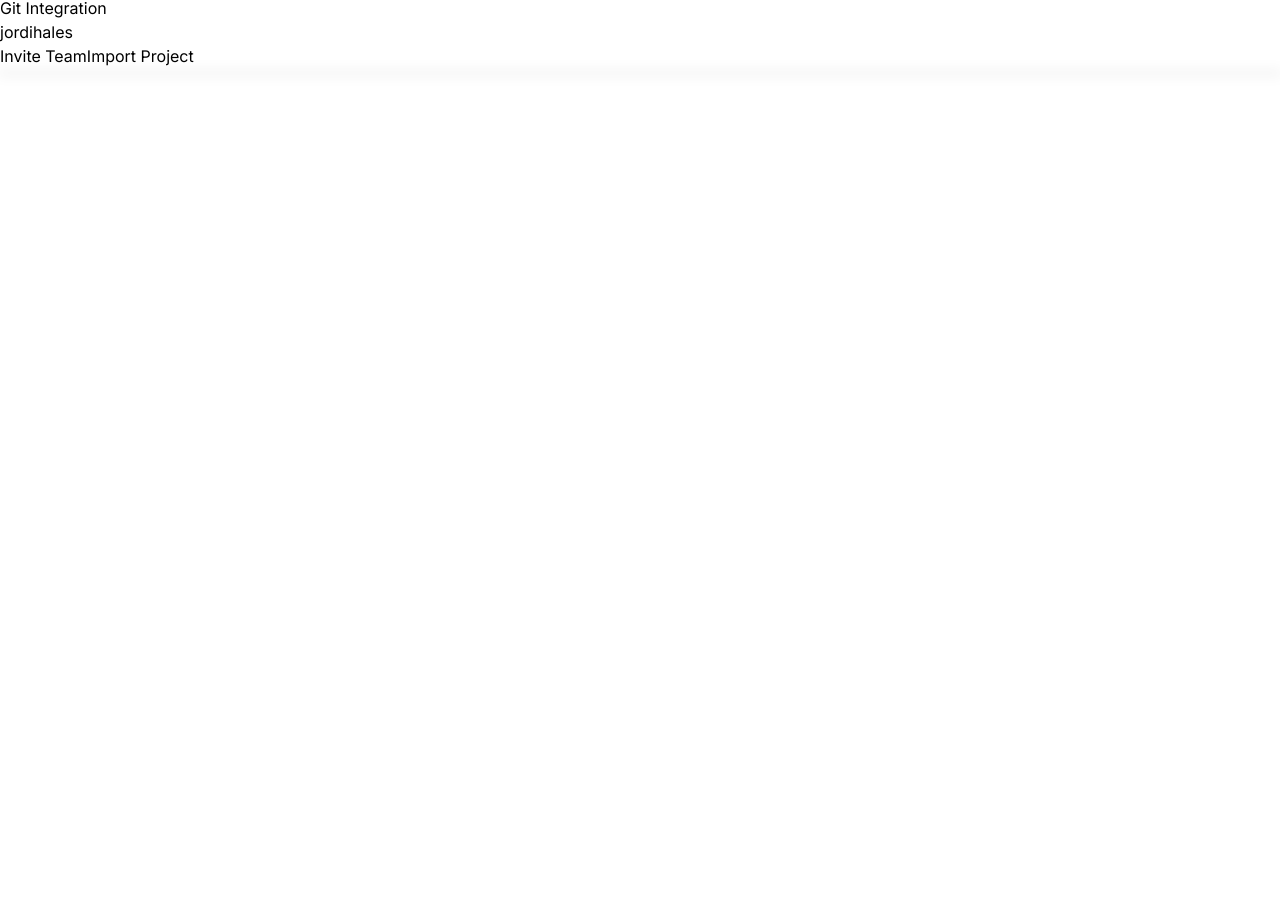
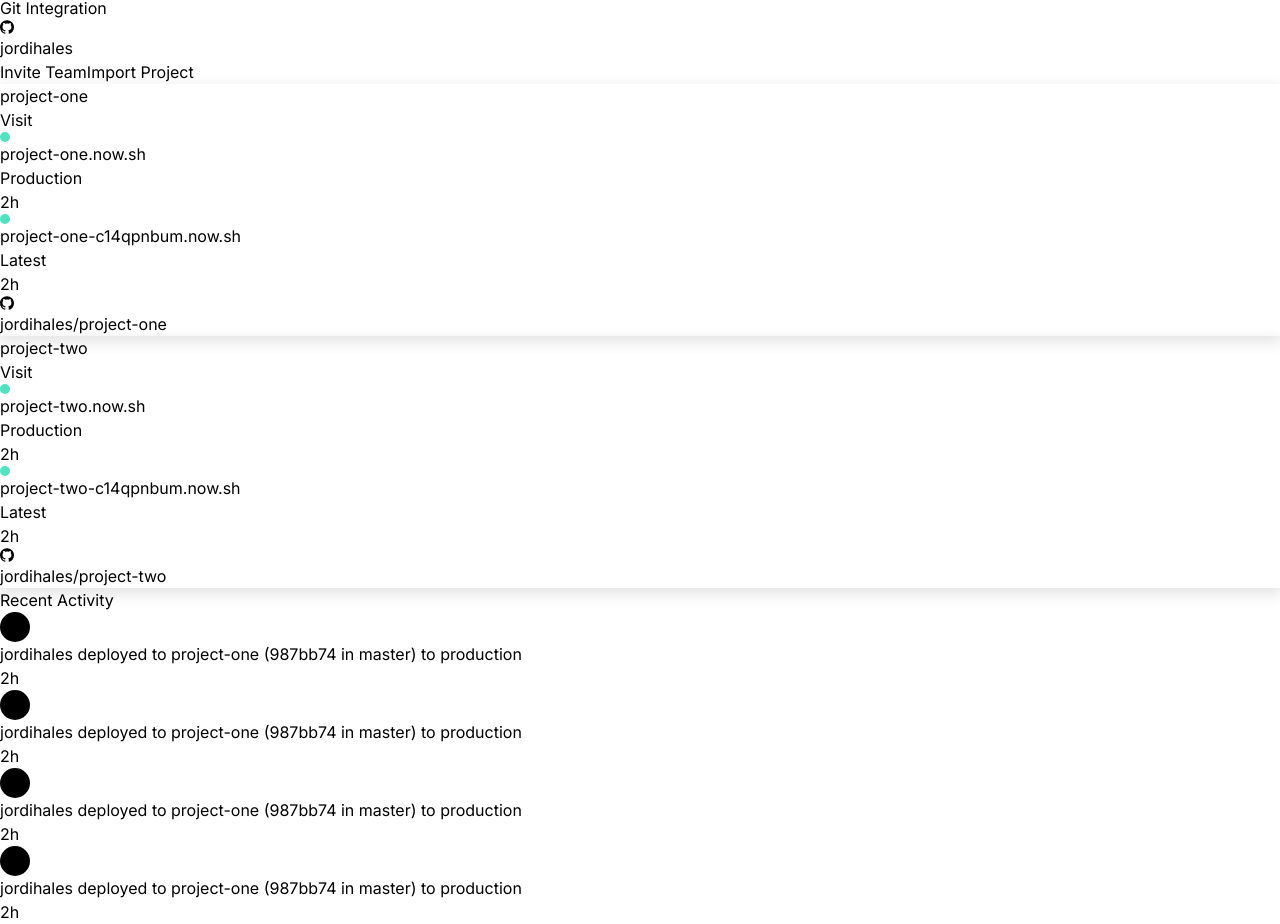
Before and after one commit to jordihales/week-two, a Vue app: page / in a window 1280 px wide. Shown: the part 529-1453 px from the top of the page. Before the commit the page ends 800 px from the top, so only its background shows below. Built offline with nearby package versions, Linux system fonts and the light colour scheme.

Commit message:
build out projects section

```diff
--- a/public/index.html
+++ b/public/index.html
@@ -7,7 +7,7 @@
     <link rel="icon" href="<%= BASE_URL %>favicon.ico" />
     <title><%= htmlWebpackPlugin.options.title %></title>
     <link
-      href="https://fonts.googleapis.com/css2?family=Inter:wght@300;400;600;800;900&display=swap"
+      href="https://fonts.googleapis.com/css2?family=Inter:wght@200;300;400;600;800;900&display=swap"
       rel="stylesheet"
     />
   </head>
--- a/src/components/Banner.vue
+++ b/src/components/Banner.vue
@@ -20,17 +20,31 @@
           <div class="ml-6">
             <div class="flex items-center mb-4">
               <h2 class="text-4xl font-semibold mr-4">Jordi Hales</h2>
-              <p class="uppercase bg-gray-100 py-1 px-2 rounded-full border-solid border-secondary border text-xs">Hobby</p>
+              <p class="uppercase bg-gray-100 px-2 rounded-full border-solid border-secondary border text-xs">Hobby</p>
             </div>
             <p class="uppercase text-primary text-xs mb-2">Git Integration</p>
-            <p class="font-medium text-sm">jordihales</p>
+            <div class="flex items-center">
+              <svg
+                width="16"
+                height="16"
+                viewbox="0 0 16 16"
+              >
+                <path
+                  d="M7 .175c-3.872 0-7 3.128-7 7 0 3.084 2.013 5.71 4.79 6.65.35.066.482-.153.482-.328v-1.181c-1.947.415-2.363-.941-2.363-.941-.328-.81-.787-1.028-.787-1.028-.634-.438.044-.416.044-.416.7.044 1.071.722 1.071.722.635 1.072 1.641.766 2.035.59.066-.459.24-.765.437-.94-1.553-.175-3.193-.787-3.193-3.456 0-.766.262-1.378.721-1.881-.065-.175-.306-.897.066-1.86 0 0 .59-.197 1.925.722a6.754 6.754 0 0 1 1.75-.24c.59 0 1.203.087 1.75.24 1.335-.897 1.925-.722 1.925-.722.372.963.131 1.685.066 1.86.46.48.722 1.115.722 1.88 0 2.691-1.641 3.282-3.194 3.457.24.219.481.634.481 1.29v1.926c0 .197.131.415.481.328C11.988 12.884 14 10.259 14 7.175c0-3.872-3.128-7-7-7z"
+                  fill="#000"
+                  fill-rule="non-zero"
+                >
+                </path>
+              </svg>
+              <p class="font-medium text-sm ml-1">jordihales</p>
+            </div>
           </div>
         </div>
       </div>
       <div class="w-1/2">
         <div class="flex justify-end">
-          <button class="text-sm text-primary border-solid border-secondary border rounded-md px-8 py-2 mr-6">Invite Team</button>
-          <button class="text-sm text-white bg-black border-solid border-black border rounded-md px-8 py-2">Import Project</button>
+          <button class="text-sm text-primary border-solid border-secondary border rounded-md px-6 py-2 mr-6">Invite Team</button>
+          <button class="text-sm text-white bg-black border-solid border-black border rounded-md px-6 py-2">Import Project</button>
         </div>
       </div>
     </div>
--- a/src/components/Projects.vue
+++ b/src/components/Projects.vue
@@ -1,7 +1,250 @@
 <template>
   <div class="container max-w-screen-lg">
-    <div class="relative">
-      <div class="card w-1/2 bg-white rounded-md h-64 -mt-8">
+    <div class="relative flex">
+      <div class="w-1/2">
+        <div class="card bg-white rounded-md -mt-8">
+          <div class="flex items-center relative">
+            <h2 class="font-semibold text-xl p-6">project-one</h2>
+            <button class="text-sm absolute right-0 text-primary border-solid border-secondary border rounded-md px-4 py-1 mr-6">Visit</button>
+          </div>
+          <div class="px-6 pb-4 flex items-center">
+            <svg
+              fill="#50e3c2"
+              viewbox="0 0 10 10"
+              height="10"
+              width="10"
+            >
+              <g>
+                <circle
+                  cx="5"
+                  cy="5"
+                  r="5"
+                />
+              </g>
+            </svg>
+            <a
+              class="text-sm ml-4"
+              href="#"
+            >project-one.now.sh</a>
+            <p class="ml-2 bg-gray-100 px-2 rounded-full border-solid border-secondary border text-xs">Production</p>
+            <p class="text-primary text-sm ml-2">2h</p>
+          </div>
+          <div class="px-6 pb-4 flex items-center">
+            <svg
+              fill="#50e3c2"
+              viewbox="0 0 10 10"
+              height="10"
+              width="10"
+            >
+              <g>
+                <circle
+                  cx="5"
+                  cy="5"
+                  r="5"
+                />
+              </g>
+            </svg>
+            <a
+              class="text-sm ml-4"
+              href="#"
+            >project-one-c14qpnbum.now.sh</a>
+            <p class="ml-2 bg-gray-100 px-2 rounded-full border-solid border-secondary border text-xs">Latest</p>
+            <p class="text-primary text-sm ml-2">2h</p>
+          </div>
+          <div class="border-t">
+            <div class="px-6 py-4 flex items-center">
+              <svg
+                width="16"
+                height="16"
+                viewbox="0 0 16 16"
+              >
+                <path
+                  d="M7 .175c-3.872 0-7 3.128-7 7 0 3.084 2.013 5.71 4.79 6.65.35.066.482-.153.482-.328v-1.181c-1.947.415-2.363-.941-2.363-.941-.328-.81-.787-1.028-.787-1.028-.634-.438.044-.416.044-.416.7.044 1.071.722 1.071.722.635 1.072 1.641.766 2.035.59.066-.459.24-.765.437-.94-1.553-.175-3.193-.787-3.193-3.456 0-.766.262-1.378.721-1.881-.065-.175-.306-.897.066-1.86 0 0 .59-.197 1.925.722a6.754 6.754 0 0 1 1.75-.24c.59 0 1.203.087 1.75.24 1.335-.897 1.925-.722 1.925-.722.372.963.131 1.685.066 1.86.46.48.722 1.115.722 1.88 0 2.691-1.641 3.282-3.194 3.457.24.219.481.634.481 1.29v1.926c0 .197.131.415.481.328C11.988 12.884 14 10.259 14 7.175c0-3.872-3.128-7-7-7z"
+                  fill="#000"
+                  fill-rule="non-zero"
+                >
+                </path>
+              </svg>
+              <a
+                class="text-sm ml-2"
+                href="#"
+              >jordihales/project-one</a>
+            </div>
+          </div>
+        </div>
+        <div class="card bg-white rounded-md mt-12">
+          <div class="flex items-center relative">
+            <h2 class="font-semibold text-xl p-6">project-two</h2>
+            <button class="text-sm absolute right-0 text-primary border-solid border-secondary border rounded-md px-4 py-1 mr-6">Visit</button>
+          </div>
+          <div class="px-6 pb-4 flex items-center">
+            <svg
+              fill="#50e3c2"
+              viewbox="0 0 10 10"
+              height="10"
+              width="10"
+            >
+              <g>
+                <circle
+                  cx="5"
+                  cy="5"
+                  r="5"
+                />
+              </g>
+            </svg>
+            <a
+              class="text-sm ml-4"
+              href="#"
+            >project-two.now.sh</a>
+            <p class="ml-2 bg-gray-100 px-2 rounded-full border-solid border-secondary border text-xs">Production</p>
+            <p class="text-primary text-sm ml-2">2h</p>
+          </div>
+          <div class="px-6 pb-4 flex items-center">
+            <svg
+              fill="#50e3c2"
+              viewbox="0 0 10 10"
+              height="10"
+              width="10"
+            >
+              <g>
+                <circle
+                  cx="5"
+                  cy="5"
+                  r="5"
+                />
+              </g>
+            </svg>
+            <a
+              class="text-sm ml-4"
+              href="#"
+            >project-two-c14qpnbum.now.sh</a>
+            <p class="ml-2 bg-gray-100 px-2 rounded-full border-solid border-secondary border text-xs">Latest</p>
+            <p class="text-primary text-sm ml-2">2h</p>
+          </div>
+          <div class="border-t">
+            <div class="px-6 py-4 flex items-center">
+              <svg
+                width="16"
+                height="16"
+                viewbox="0 0 16 16"
+              >
+                <path
+                  d="M7 .175c-3.872 0-7 3.128-7 7 0 3.084 2.013 5.71 4.79 6.65.35.066.482-.153.482-.328v-1.181c-1.947.415-2.363-.941-2.363-.941-.328-.81-.787-1.028-.787-1.028-.634-.438.044-.416.044-.416.7.044 1.071.722 1.071.722.635 1.072 1.641.766 2.035.59.066-.459.24-.765.437-.94-1.553-.175-3.193-.787-3.193-3.456 0-.766.262-1.378.721-1.881-.065-.175-.306-.897.066-1.86 0 0 .59-.197 1.925.722a6.754 6.754 0 0 1 1.75-.24c.59 0 1.203.087 1.75.24 1.335-.897 1.925-.722 1.925-.722.372.963.131 1.685.066 1.86.46.48.722 1.115.722 1.88 0 2.691-1.641 3.282-3.194 3.457.24.219.481.634.481 1.29v1.926c0 .197.131.415.481.328C11.988 12.884 14 10.259 14 7.175c0-3.872-3.128-7-7-7z"
+                  fill="#000"
+                  fill-rule="non-zero"
+                >
+                </path>
+              </svg>
+              <a
+                class="text-sm ml-2"
+                href="#"
+              >jordihales/project-two</a>
+            </div>
+          </div>
+        </div>
+      </div>
+      <div class="w-1/2">
+        <div class="ml-24">
+          <div>
+            <h2 class="text-sm font-semibold -mt-8">Recent Activity</h2>
+          </div>
+          <div class="mt-4 py-6 border-b flex items-center">
+            <div class="mr-4">
+              <svg
+                fill="000"
+                viewbox="0 0 25 25"
+                height="30"
+                width="30"
+              >
+                <g>
+                  <circle
+                    cx="15"
+                    cy="15"
+                    r="15"
+                  />
+                </g>
+              </svg>
+            </div>
+            <div>
+              <p class="font-light text-sm">jordihales deployed to project-one (987bb74 in master) to production</p>
+            </div>
+            <div>
+              <p class="text-primary text-sm ml-2">2h</p>
+            </div>
+          </div>
+          <div class="py-6 border-b flex items-center">
+            <div class="mr-4">
+              <svg
+                fill="000"
+                viewbox="0 0 25 25"
+                height="30"
+                width="30"
+              >
+                <g>
+                  <circle
+                    cx="15"
+                    cy="15"
+                    r="15"
+                  />
+                </g>
+              </svg>
+            </div>
+            <div>
+              <p class="font-light text-sm">jordihales deployed to project-one (987bb74 in master) to production</p>
+            </div>
+            <div>
+              <p class="text-primary text-sm ml-2">2h</p>
+            </div>
+          </div>
+          <div class="py-6 border-b flex items-center">
+            <div class="mr-4">
+              <svg
+                fill="000"
+                viewbox="0 0 25 25"
+                height="30"
+                width="30"
+              >
+                <g>
+                  <circle
+                    cx="15"
+                    cy="15"
+                    r="15"
+                  />
+                </g>
+              </svg>
+            </div>
+            <div>
+              <p class="font-light text-sm">jordihales deployed to project-one (987bb74 in master) to production</p>
+            </div>
+            <div>
+              <p class="text-primary text-sm ml-2">2h</p>
+            </div>
+          </div>
+          <div class="py-6 border-b flex items-center">
+            <div class="mr-4">
+              <svg
+                fill="000"
+                viewbox="0 0 25 25"
+                height="30"
+                width="30"
+              >
+                <g>
+                  <circle
+                    cx="15"
+                    cy="15"
+                    r="15"
+                  />
+                </g>
+              </svg>
+            </div>
+            <div>
+              <p class="font-light text-sm">jordihales deployed to project-one (987bb74 in master) to production</p>
+            </div>
+            <div>
+              <p class="text-primary text-sm ml-2">2h</p>
+            </div>
+          </div>
+        </div>
       </div>
     </div>
   </div>
```
